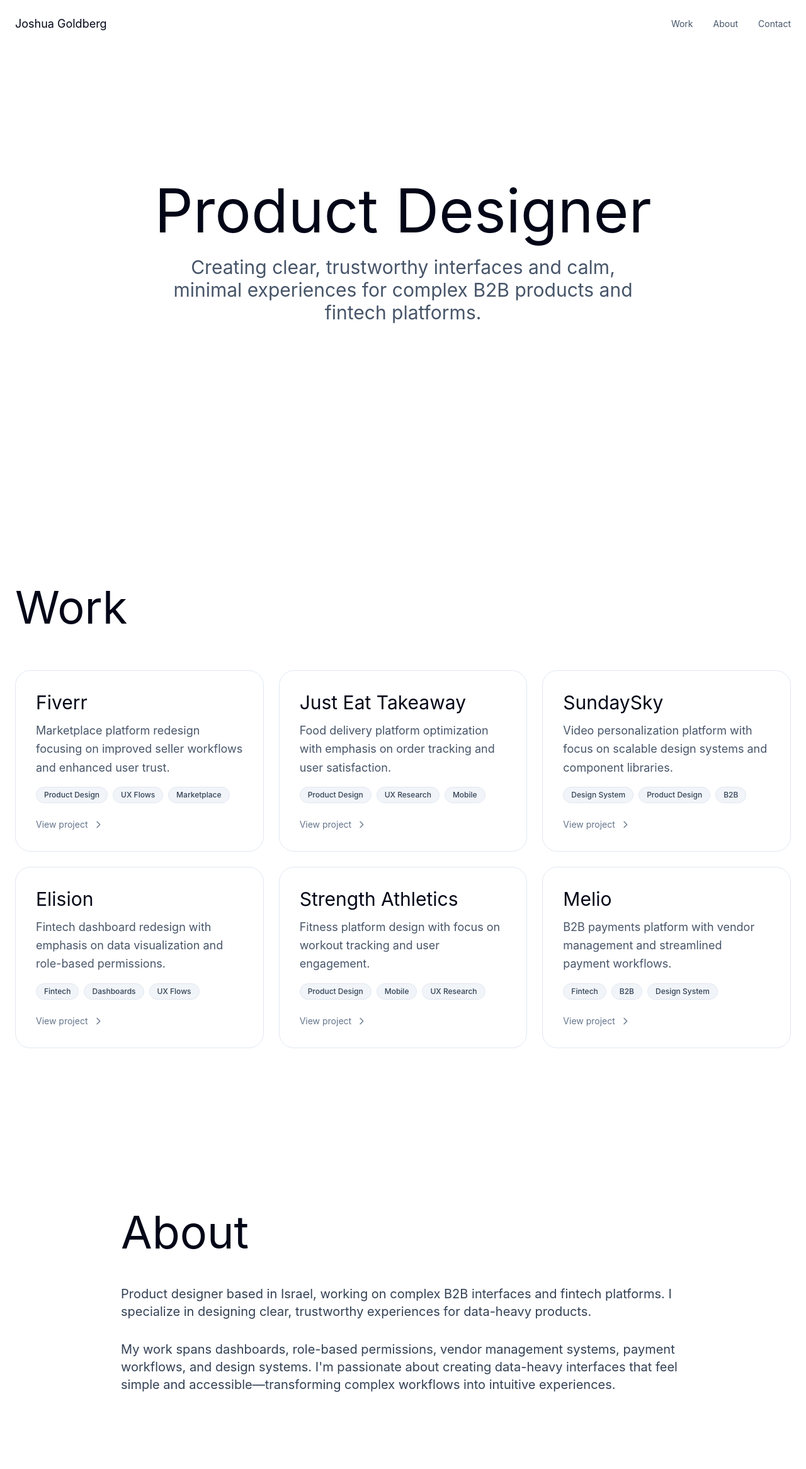
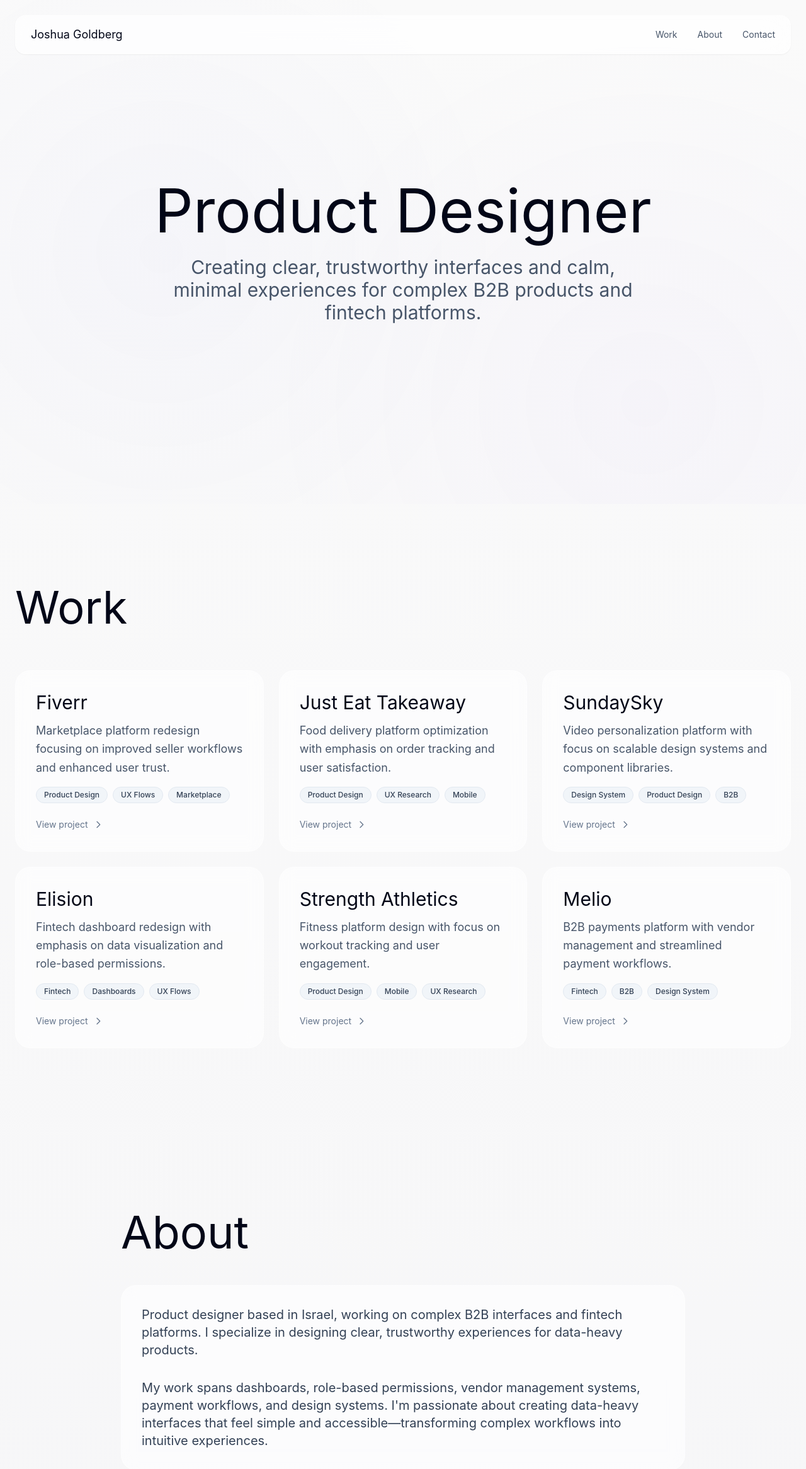
Before and after one commit to shukigold/portfolio, a Next.js app: page / in a window 1280 px wide. Shown: the top 2332 px of the page at 63% size. Built offline with nearby package versions, Linux system fonts and the light colour scheme.

Commit message:
Add iOS-style glass effects and smooth scroll animations

```diff
--- a/app/globals.css
+++ b/app/globals.css
@@ -15,14 +15,36 @@
 
 html {
   scroll-behavior: smooth;
+  scroll-padding-top: 80px;
+}
+
+@media (prefers-reduced-motion: no-preference) {
+  html {
+    scroll-behavior: smooth;
+  }
 }
 
 body {
   color: var(--foreground);
-  background: var(--background);
+  background: linear-gradient(to bottom, #fafafa, #f5f5f7);
   font-family: -apple-system, BlinkMacSystemFont, "SF Pro Display", "SF Pro Text", system-ui, sans-serif;
   -webkit-font-smoothing: antialiased;
   -moz-osx-font-smoothing: grayscale;
+  position: relative;
+}
+
+body::before {
+  content: "";
+  position: fixed;
+  top: 0;
+  left: 0;
+  right: 0;
+  bottom: 0;
+  background:
+    radial-gradient(circle at 20% 50%, rgba(99, 102, 241, 0.03) 0%, transparent 50%),
+    radial-gradient(circle at 80% 80%, rgba(139, 92, 246, 0.03) 0%, transparent 50%);
+  pointer-events: none;
+  z-index: 0;
 }
 
 /* Custom scrollbar */
@@ -42,3 +64,18 @@ body {
 ::-webkit-scrollbar-thumb:hover {
   background: rgba(0, 0, 0, 0.2);
 }
+
+/* Glass effect utility */
+.glass {
+  background: rgba(255, 255, 255, 0.7);
+  backdrop-filter: blur(20px) saturate(180%);
+  -webkit-backdrop-filter: blur(20px) saturate(180%);
+  border: 1px solid rgba(255, 255, 255, 0.3);
+}
+
+.glass-card {
+  background: rgba(255, 255, 255, 0.6);
+  backdrop-filter: blur(12px) saturate(180%);
+  -webkit-backdrop-filter: blur(12px) saturate(180%);
+  border: 1px solid rgba(255, 255, 255, 0.4);
+}
--- a/app/page.tsx
+++ b/app/page.tsx
@@ -7,7 +7,7 @@ import Footer from "@/components/Footer";
 
 export default function Home() {
   return (
-    <main className="relative">
+    <main className="relative z-10">
       <Header />
       <HeroSection />
       <WorkSection />
--- a/components/AboutSection.tsx
+++ b/components/AboutSection.tsx
@@ -1,16 +1,33 @@
 "use client";
 /* eslint-disable react/no-unescaped-entities */
 
+import { motion } from "framer-motion";
+import { useInView } from "framer-motion";
+import { useRef } from "react";
+
 export default function AboutSection() {
+  const ref = useRef(null);
+  const isInView = useInView(ref, { once: true, margin: "-100px" });
+
   return (
-    <section id="about" className="min-h-screen py-32 px-6 relative">
+    <section id="about" ref={ref} className="min-h-screen py-32 px-6 relative">
       <div className="max-w-4xl mx-auto">
-        <div className="space-y-12">
+        <motion.div
+          initial={{ opacity: 0, y: 30 }}
+          animate={isInView ? { opacity: 1, y: 0 } : { opacity: 0, y: 30 }}
+          transition={{ duration: 0.8, ease: "easeOut" }}
+          className="space-y-12"
+        >
           <h2 className="text-4xl md:text-6xl lg:text-7xl font-normal mb-12">
             About
           </h2>
 
-          <div className="space-y-8 text-lg md:text-xl text-slate-700 leading-relaxed">
+          <motion.div
+            initial={{ opacity: 0, y: 30 }}
+            animate={isInView ? { opacity: 1, y: 0 } : { opacity: 0, y: 30 }}
+            transition={{ duration: 0.8, delay: 0.2, ease: "easeOut" }}
+            className="space-y-8 text-lg md:text-xl text-slate-700 leading-relaxed p-8 rounded-3xl glass-card"
+          >
             <p>
               Product designer based in Israel, working on complex B2B
               interfaces and fintech platforms. I specialize in designing clear,
@@ -23,8 +40,8 @@ export default function AboutSection() {
               and accessible—transforming complex workflows into intuitive
               experiences.
             </p>
-          </div>
-        </div>
+          </motion.div>
+        </motion.div>
       </div>
     </section>
   );
--- a/components/ContactSection.tsx
+++ b/components/ContactSection.tsx
@@ -1,19 +1,37 @@
 "use client";
 /* eslint-disable react/no-unescaped-entities */
 
+import { motion } from "framer-motion";
+import { useInView } from "framer-motion";
+import { useRef } from "react";
+
 export default function ContactSection() {
+  const ref = useRef(null);
+  const isInView = useInView(ref, { once: true, margin: "-100px" });
+
   return (
     <section
       id="contact"
+      ref={ref}
       className="min-h-screen py-32 px-6 relative flex items-center"
     >
       <div className="max-w-4xl mx-auto w-full">
-        <div className="space-y-8">
+        <motion.div
+          initial={{ opacity: 0, y: 30 }}
+          animate={isInView ? { opacity: 1, y: 0 } : { opacity: 0, y: 30 }}
+          transition={{ duration: 0.8, ease: "easeOut" }}
+          className="space-y-8"
+        >
           <h2 className="text-4xl md:text-6xl lg:text-7xl font-normal mb-12">
             Contact
           </h2>
 
-          <div className="flex flex-col sm:flex-row items-start gap-6 text-lg md:text-xl">
+          <motion.div
+            initial={{ opacity: 0, y: 30 }}
+            animate={isInView ? { opacity: 1, y: 0 } : { opacity: 0, y: 30 }}
+            transition={{ duration: 0.8, delay: 0.2, ease: "easeOut" }}
+            className="flex flex-col sm:flex-row items-start gap-6 text-lg md:text-xl p-8 rounded-3xl glass-card"
+          >
             <a
               href="tel:0547174791"
               className="text-slate-700 hover:text-slate-950 transition-colors"
@@ -34,8 +52,8 @@ export default function ContactSection() {
             >
               CV
             </a>
-          </div>
-        </div>
+          </motion.div>
+        </motion.div>
       </div>
     </section>
   );
--- a/components/Header.tsx
+++ b/components/Header.tsx
@@ -1,9 +1,16 @@
 "use client";
+
+import { motion } from "framer-motion";
 
 export default function Header() {
   return (
-    <header className="fixed top-0 left-0 right-0 z-50 px-6 py-6">
-      <nav className="max-w-7xl mx-auto flex items-center justify-between">
+    <motion.header
+      initial={{ y: -20, opacity: 0 }}
+      animate={{ y: 0, opacity: 1 }}
+      transition={{ duration: 0.6, ease: "easeOut" }}
+      className="fixed top-0 left-0 right-0 z-50 px-6 py-6"
+    >
+      <nav className="max-w-7xl mx-auto flex items-center justify-between glass rounded-2xl px-6 py-4 shadow-sm">
         <a
           href="/"
           className="text-lg font-normal text-slate-950 hover:text-slate-700 transition-colors"
@@ -31,6 +38,6 @@ export default function Header() {
           </a>
         </div>
       </nav>
-    </header>
+    </motion.header>
   );
 }
--- a/components/WorkSection.tsx
+++ b/components/WorkSection.tsx
@@ -21,7 +21,7 @@ function ProjectCard({ project, index }: { project: typeof projects[0]; index: n
         <motion.div
           whileHover={{ y: -8, scale: 1.02 }}
           transition={{ duration: 0.3, ease: "easeOut" }}
-          className="h-full p-8 rounded-3xl border border-slate-200 bg-white hover:border-slate-300 hover:shadow-xl hover:shadow-slate-200/50 transition-all duration-300 cursor-pointer"
+          className="h-full p-8 rounded-3xl glass-card hover:bg-white/80 hover:shadow-xl hover:shadow-slate-200/50 transition-all duration-300 cursor-pointer"
         >
           <h3 className="text-2xl md:text-3xl font-normal mb-3 text-slate-950 group-hover:text-slate-700 transition-colors">
             {project.name}
```
